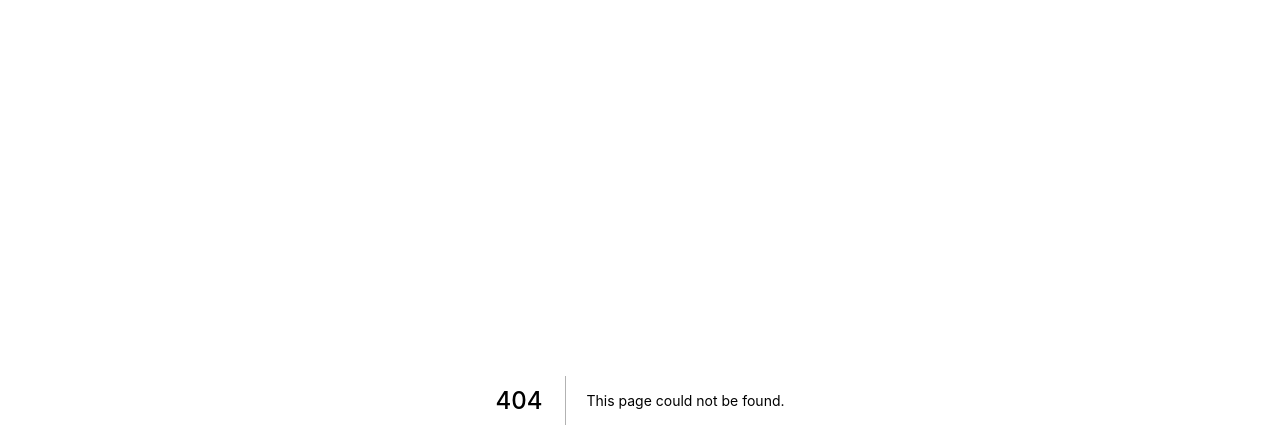
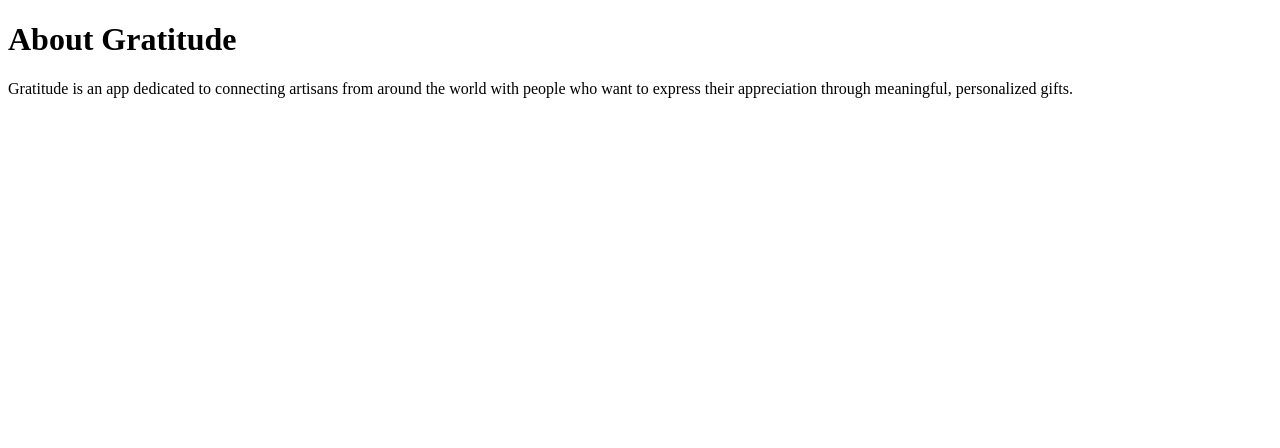
Before and after one commit to JenniferMcPherson/gratitude-app, a Next.js app: page /about in a window 1280 px wide. Before the commit this address had no page. Shown: the top 448 px of the page. Built offline with nearby package versions, Linux system fonts and the light colour scheme.

Commit message:
Create about.js

```diff
--- /dev/null
+++ b/pages/about.js
@@ -0,0 +1,10 @@
+import React from 'react';
+
+export default function About() {
+  return (
+    <div>
+      <h1>About Gratitude</h1>
+      <p>Gratitude is an app dedicated to connecting artisans from around the world with people who want to express their appreciation through meaningful, personalized gifts.</p>
+    </div>
+  );
+}
```
